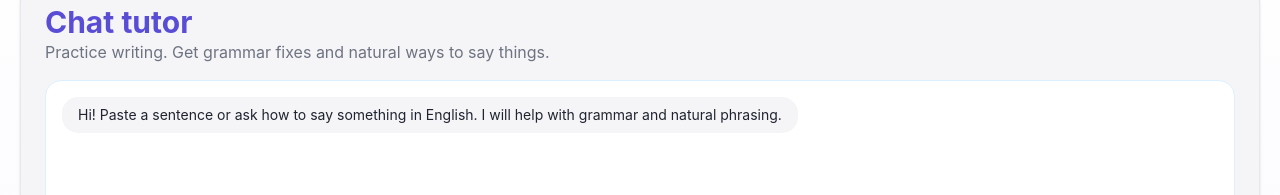
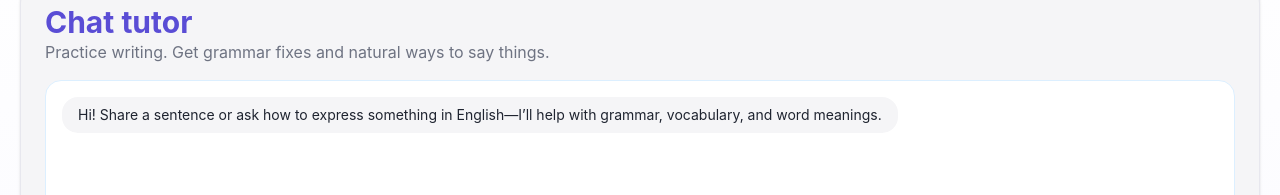
Before and after one commit to DanielFelicitas/linguaTech, a React (Vite) app in the folder client/: page /chat in a window 1280 px wide. Shown: the part 124-319 px from the top of the page. Built offline with nearby package versions, Linux system fonts and the light colour scheme; no server answers.

Commit message:
add intruction

```diff
--- a/client/src/pages/ChatBot.jsx
+++ b/client/src/pages/ChatBot.jsx
@@ -6,7 +6,7 @@ function ChatBot() {
     {
       role: 'assistant',
       content:
-        'Hi! Paste a sentence or ask how to say something in English. I will help with grammar and natural phrasing.',
+        `Hi! Share a sentence or ask how to express something in English—I’ll help with grammar, vocabulary, and word meanings.`,
     },
   ])
   const [input, setInput] = useState('')
```
